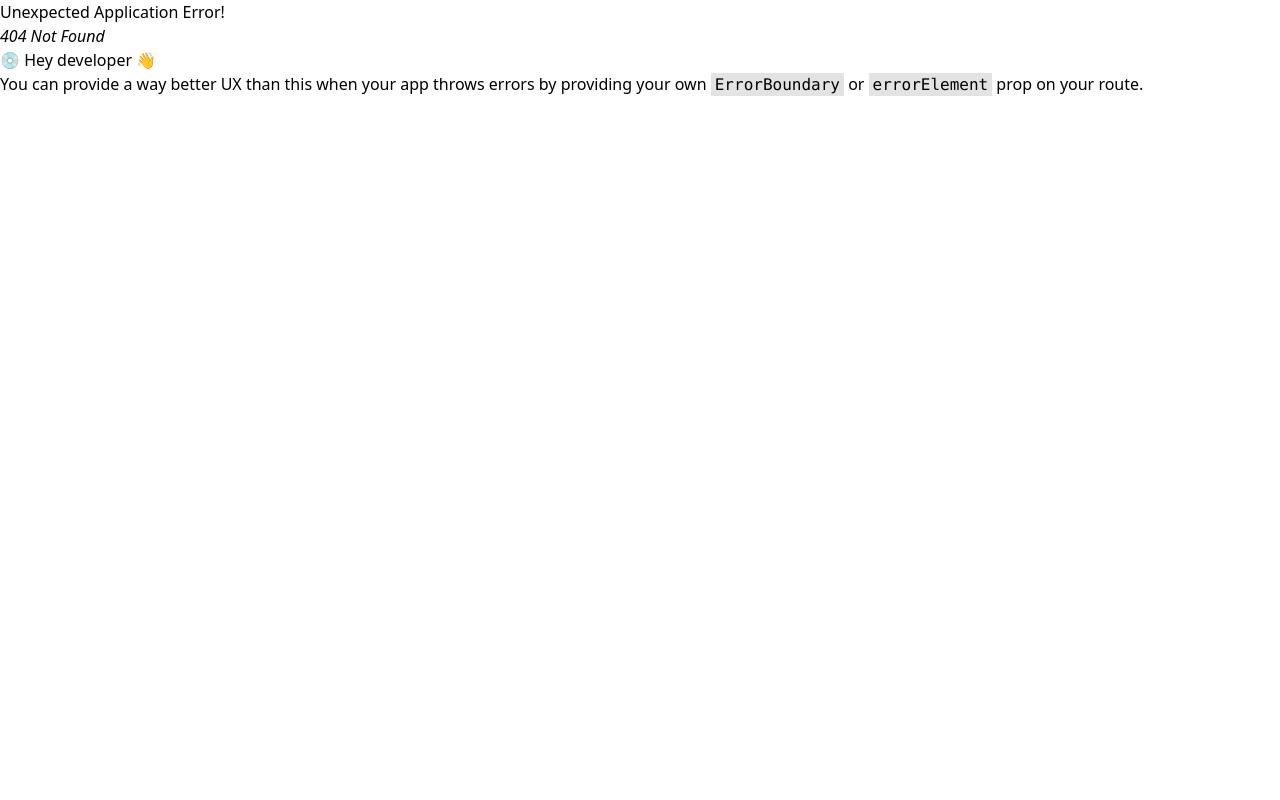
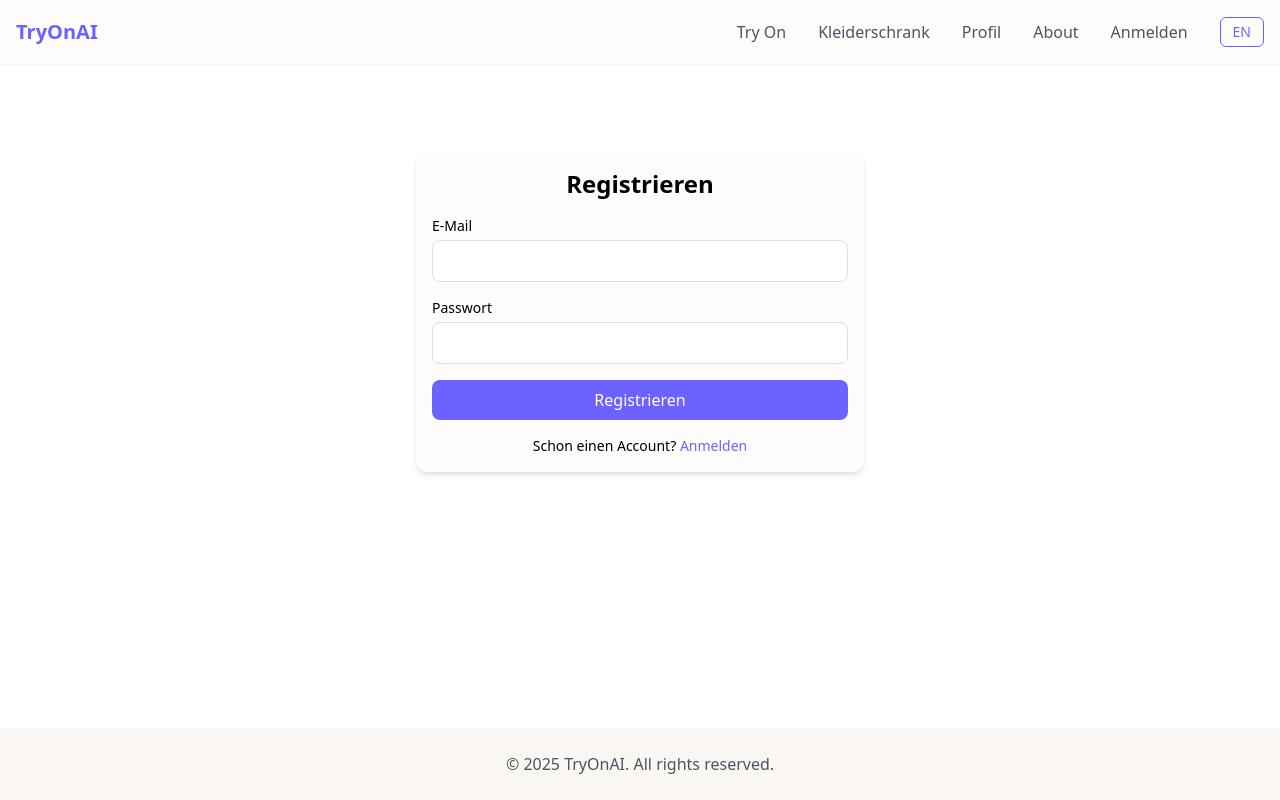
Before and after one commit to Kirschdieb/TryOnAI, a React (Vite) app: page /register in a window 1280 px wide. Before the commit this address had no page. Built offline with nearby package versions, Linux system fonts and the light colour scheme.

Commit message:
UserAuthv1

```diff
--- a/package.json
+++ b/package.json
@@ -11,10 +11,12 @@
     "preview": "vite preview"
   },
   "dependencies": {
+    "@supabase/supabase-js": "^2.50.2",
     "daisyui": "^4.7.3",
     "react": "^18.2.0",
     "react-dom": "^18.2.0",
-    "react-router-dom": "^6.22.3",
+    "react-router": "^7.6.3",
+    "react-router-dom": "^6.30.1",
     "zustand": "^4.5.2"
   },
   "devDependencies": {
--- a/src/components/layout/MobileDrawer.jsx
+++ b/src/components/layout/MobileDrawer.jsx
@@ -1,8 +1,10 @@
 import { Link } from 'react-router-dom';
 import { useLanguage } from '../../contexts/LanguageContext';
+import { useAuth } from '../../contexts/AuthContext';
 
 export default function MobileDrawer({ isOpen, onClose }) {
   const { language, toggleLanguage, t } = useLanguage();
+  const { user, signOut } = useAuth();
 
   return (
     <>
@@ -81,6 +83,31 @@ export default function MobileDrawer({ isOpen, onClose }) {
             >
               {t('nav.about')}
             </Link>
+            {user ? (
+              <button
+                onClick={() => { signOut(); onClose(); }}
+                className="p-2 text-left w-full rounded-lg hover:bg-cream-200"
+              >
+                {t('profile.logout')}
+              </button>
+            ) : (
+              <Link
+                to="/login"
+                onClick={onClose}
+                className="p-2 rounded-lg hover:bg-cream-200"
+              >
+                {t('profile.modal.login')}
+              </Link>
+            )}
+            {!user && (
+              <Link
+                to="/register"
+                onClick={onClose}
+                className="p-2 rounded-lg hover:bg-cream-200"
+              >
+                {t('profile.modal.register')}
+              </Link>
+            )}
 
             {/* Language Switcher for Mobile */}
             <button
--- a/src/components/layout/Navbar.jsx
+++ b/src/components/layout/Navbar.jsx
@@ -1,11 +1,13 @@
 import { useState } from 'react';
 import { Link } from 'react-router-dom';
 import { useLanguage } from '../../contexts/LanguageContext';
+import { useAuth } from '../../contexts/AuthContext';
 import MobileDrawer from './MobileDrawer';
 
 export default function Navbar() {
   const [isDrawerOpen, setIsDrawerOpen] = useState(false);
   const { language, toggleLanguage, t } = useLanguage();
+  const { user, signOut } = useAuth();
 
   return (
     <nav className="sticky top-0 bg-cream-100 shadow-sm z-50">
@@ -30,6 +32,15 @@ export default function Navbar() {
             <Link to="/about" className="text-gray-600 hover:text-lavender">
               {t('nav.about')}
             </Link>
+            {user ? (
+              <button onClick={signOut} className="text-gray-600 hover:text-lavender">
+                {t('profile.logout')}
+              </button>
+            ) : (
+              <Link to="/login" className="text-gray-600 hover:text-lavender">
+                {t('auth.loginTitle')}
+              </Link>
+            )}
 
             {/* Language Switcher */}
             <button
--- /dev/null
+++ b/src/components/layout/RequireAuth.jsx
@@ -0,0 +1,12 @@
+import React from 'react';
+import { useAuth } from '../../contexts/AuthContext';
+import { Navigate, useLocation } from 'react-router-dom';
+
+export default function RequireAuth({ children }) {
+  const { user } = useAuth();
+  const location = useLocation();
+  if (!user) {
+    return <Navigate to="/login" state={{ from: location }} replace />;
+  }
+  return children;
+}
--- /dev/null
+++ b/src/components/pages/Login.jsx
@@ -0,0 +1,72 @@
+import React, { useState } from 'react';
+import { useAuth } from '../../contexts/AuthContext.jsx';
+import { useLanguage } from '../../contexts/LanguageContext.jsx';
+import { useNavigate, useLocation, Link } from 'react-router-dom';
+import Card from '../ui/Card.jsx';
+import Button from '../ui/Button.jsx';
+
+export default function Login() {
+  const { t } = useLanguage();
+  const { signIn } = useAuth();
+  const navigate = useNavigate();
+  const location = useLocation();
+  const from = location.state?.from?.pathname || '/try-on';
+
+  const [email, setEmail] = useState('');
+  const [password, setPassword] = useState('');
+  const [error, setError] = useState(null);
+  const [loading, setLoading] = useState(false);
+
+  const handleSubmit = async (e) => {
+    e.preventDefault();
+    setLoading(true);
+    setError(null);
+    const { error } = await signIn({ email, password });
+    setLoading(false);
+    if (error) {
+      setError(error.message);
+    } else {
+      navigate(from, { replace: true });
+    }
+  };
+
+  return (
+    <div className="flex justify-center items-center py-16">
+      <Card className="w-full max-w-md">
+        <h2 className="text-2xl font-semibold mb-4 text-center">{t('auth.loginTitle')}</h2>
+        {error && <p className="text-red-600 mb-2">{error}</p>}
+        <form onSubmit={handleSubmit} className="space-y-4">
+          <div>
+            <label className="block text-sm font-medium mb-1">{t('profile.email')}</label>
+            <input
+              type="email"
+              value={email}
+              onChange={(e) => setEmail(e.target.value)}
+              required
+              className="w-full p-2 border border-cream-300 rounded-lg focus:outline-none focus:ring-2 focus:ring-lavender"
+            />
+          </div>
+          <div>
+            <label className="block text-sm font-medium mb-1">{t('auth.password')}</label>
+            <input
+              type="password"
+              value={password}
+              onChange={(e) => setPassword(e.target.value)}
+              required
+              className="w-full p-2 border border-cream-300 rounded-lg focus:outline-none focus:ring-2 focus:ring-lavender"
+            />
+          </div>
+          <Button type="submit" variant="primary" className="w-full" disabled={loading}>
+            {loading ? t('common.loading') : t('auth.loginButton')}
+          </Button>
+        </form>
+        <p className="text-center text-sm mt-4">
+          {t('auth.noAccount')}{' '}
+          <Link to="/register" className="text-lavender hover:underline">
+            {t('auth.registerTitle')}
+          </Link>
+        </p>
+      </Card>
+    </div>
+  );
+}
--- /dev/null
+++ b/src/components/pages/Register.jsx
@@ -0,0 +1,71 @@
+import React, { useState } from 'react';
+import { useAuth } from '../../contexts/AuthContext.jsx';
+import { useLanguage } from '../../contexts/LanguageContext.jsx';
+import { useNavigate, Link } from 'react-router-dom';
+import Card from '../ui/Card.jsx';
+import Button from '../ui/Button.jsx';
+
+export default function Register() {
+  const { t } = useLanguage();
+  const { signUp } = useAuth();
+  const navigate = useNavigate();
+
+  const [email, setEmail] = useState('');
+  const [password, setPassword] = useState('');
+  const [error, setError] = useState(null);
+  const [loading, setLoading] = useState(false);
+
+  const handleSubmit = async (e) => {
+    e.preventDefault();
+    setLoading(true);
+    setError(null);
+    const { data, error } = await signUp({ email, password });
+    setLoading(false);
+    if (error) {
+      setError(error.message);
+    } else {
+      // Optionally handle verification email
+      navigate('/try-on', { replace: true });
+    }
+  };
+
+  return (
+    <div className="flex justify-center items-center py-16">
+      <Card className="w-full max-w-md">
+        <h2 className="text-2xl font-semibold mb-4 text-center">{t('auth.registerTitle')}</h2>
+        {error && <p className="text-red-600 mb-2">{error}</p>}
+        <form onSubmit={handleSubmit} className="space-y-4">
+          <div>
+            <label className="block text-sm font-medium mb-1">{t('profile.email')}</label>
+            <input
+              type="email"
+              value={email}
+              onChange={(e) => setEmail(e.target.value)}
+              required
+              className="w-full p-2 border border-cream-300 rounded-lg focus:outline-none focus:ring-2 focus:ring-lavender"
+            />
+          </div>
+          <div>
+            <label className="block text-sm font-medium mb-1">{t('auth.password')}</label>
+            <input
+              type="password"
+              value={password}
+              onChange={(e) => setPassword(e.target.value)}
+              required
+              className="w-full p-2 border border-cream-300 rounded-lg focus:outline-none focus:ring-2 focus:ring-lavender"
+            />
+          </div>
+          <Button type="submit" variant="primary" className="w-full" disabled={loading}>
+            {loading ? t('common.loading') : t('auth.registerButton')}
+          </Button>
+        </form>
+        <p className="text-center text-sm mt-4">
+          {t('auth.haveAccount')}{' '}
+          <Link to="/login" className="text-lavender hover:underline">
+            {t('auth.loginTitle')}
+          </Link>
+        </p>
+      </Card>
+    </div>
+  );
+}
--- /dev/null
+++ b/src/contexts/AuthContext.jsx
@@ -0,0 +1,35 @@
+import React, { createContext, useContext, useState, useEffect } from 'react';
+import supabase from '../helper/supabaseClient';
+
+const AuthContext = createContext();
+export const useAuth = () => {
+  const context = useContext(AuthContext);
+  if (!context) throw new Error('useAuth must be used within AuthProvider');
+  return context;
+};
+
+export function AuthProvider({ children }) {
+  const [user, setUser] = useState(null);
+
+  useEffect(() => {
+    // Get initial session
+    supabase.auth.getSession().then(({ data: { session } }) => {
+      setUser(session?.user ?? null);
+    });
+    // Listen for changes
+    const { data: listener } = supabase.auth.onAuthStateChange((_event, session) => {
+      setUser(session?.user ?? null);
+    });
+    return () => listener.subscription.unsubscribe();
+  }, []);
+
+  const signUp = ({ email, password }) => supabase.auth.signUp({ email, password });
+  const signIn = ({ email, password }) => supabase.auth.signInWithPassword({ email, password });
+  const signOut = () => supabase.auth.signOut();
+
+  return (
+    <AuthContext.Provider value={{ user, signUp, signIn, signOut }}>
+      {children}
+    </AuthContext.Provider>
+  );
+}
--- a/src/contexts/LanguageContext.jsx
+++ b/src/contexts/LanguageContext.jsx
@@ -13,7 +13,16 @@ export const useLanguage = () => {
 
 // Translation object
 const translations = {
-  de: {    // Navigation
+  de: {
+    // Auth Pages
+    'auth.loginTitle': 'Anmelden',
+    'auth.registerTitle': 'Registrieren',
+    'auth.loginButton': 'Anmelden',
+    'auth.registerButton': 'Registrieren',
+    'auth.noAccount': 'Noch keinen Account?',
+    'auth.haveAccount': 'Schon einen Account?',
+    'auth.password': 'Passwort',
+    // Navigation
     'nav.tryOn': 'Try On',
     'nav.closet': 'Kleiderschrank',
     'nav.profile': 'Profil',
@@ -196,7 +205,15 @@ const translations = {
     'studio.saveInfo3': 'Optional: Zusätzlich in Album speichern',
     'studio.saveInfo4': 'Kein weiteres Album',
   },
-  en: {    // Navigation
+  en: {    // Auth Pages
+    'auth.loginTitle': 'Login',
+    'auth.registerTitle': 'Register',
+    'auth.loginButton': 'Login',
+    'auth.registerButton': 'Register',
+    'auth.noAccount': "Don't have an account?",
+    'auth.haveAccount': 'Already have an account?',
+    'auth.password': 'Password',
+    // Navigation
     'nav.tryOn': 'Try On',
     'nav.closet': 'Closet',
     'nav.profile': 'Profile',
--- /dev/null
+++ b/src/helper/supabaseClient.js
@@ -0,0 +1,7 @@
+import { createClient } from '@supabase/supabase-js';
+
+const supabaseUrl = "https://iuirzytmehfhkeeevnra.supabase.co"
+const supabaseAnonKey = "eyJhbGciOiJIUzI1NiIsInR5cCI6IkpXVCJ9.eyJpc3MiOiJzdXBhYmFzZSIsInJlZiI6Iml1aXJ6eXRtZWhmaGtlZWV2bnJhIiwicm9sZSI6ImFub24iLCJpYXQiOjE3NTEwMjI2NjYsImV4cCI6MjA2NjU5ODY2Nn0.J5EdtEQwVD9wdbjVRYekNmIbS8KzmzljfXVQByEcFNU"
+
+const supabase = createClient(supabaseUrl, supabaseAnonKey);
+export default supabase;
--- a/src/main.jsx
+++ b/src/main.jsx
@@ -2,9 +2,12 @@ import React from 'react'
 import ReactDOM from 'react-dom/client'
 import Routes from './routes.jsx'
 import './tailwind.css'
+import { AuthProvider } from './contexts/AuthContext.jsx'
 
 ReactDOM.createRoot(document.getElementById('root')).render(
   <React.StrictMode>
-    <Routes />
+    <AuthProvider>
+      <Routes />
+    </AuthProvider>
   </React.StrictMode>,
 )
```
Also changed, not shown: src/routes.jsx (+11 -6 lines), 1 other file (tests, documents, lock files or other folders).
